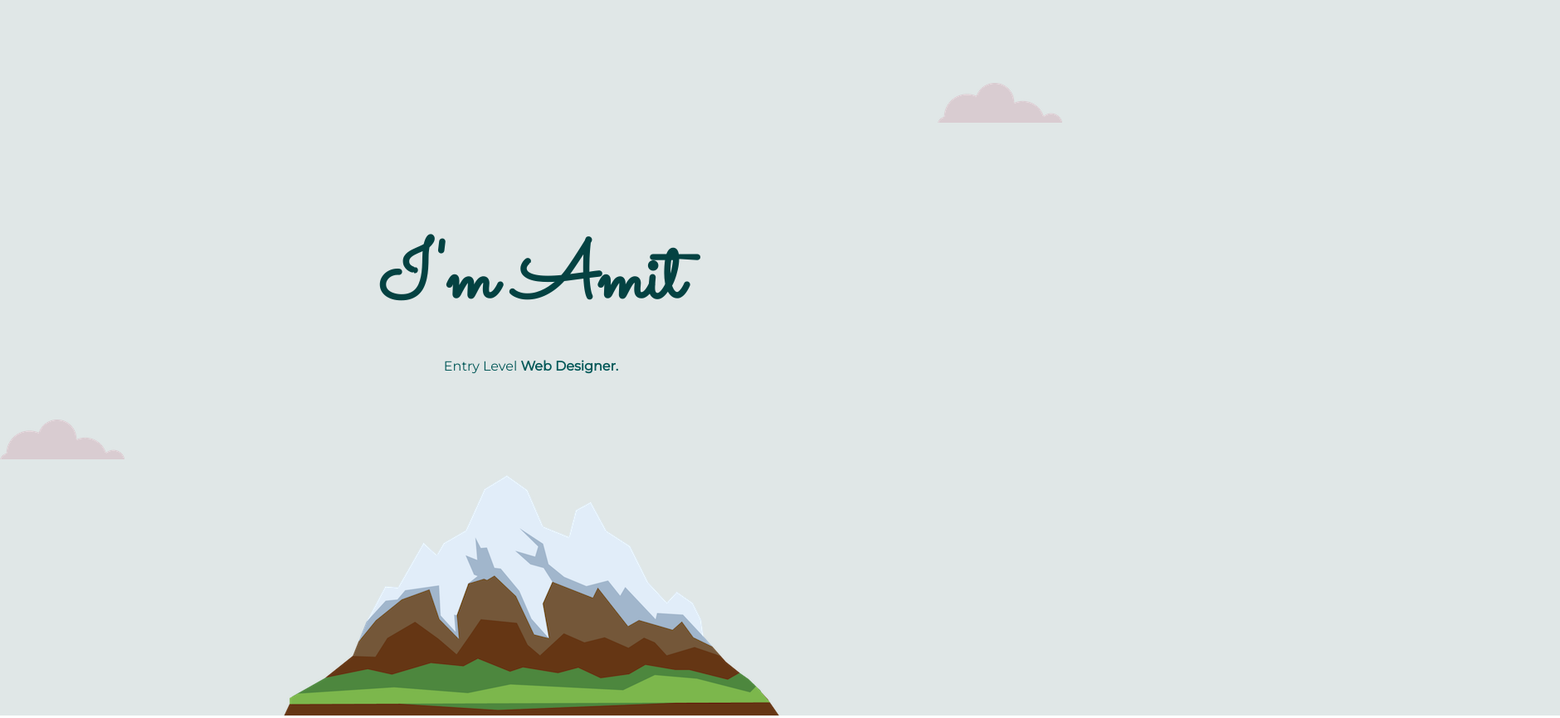
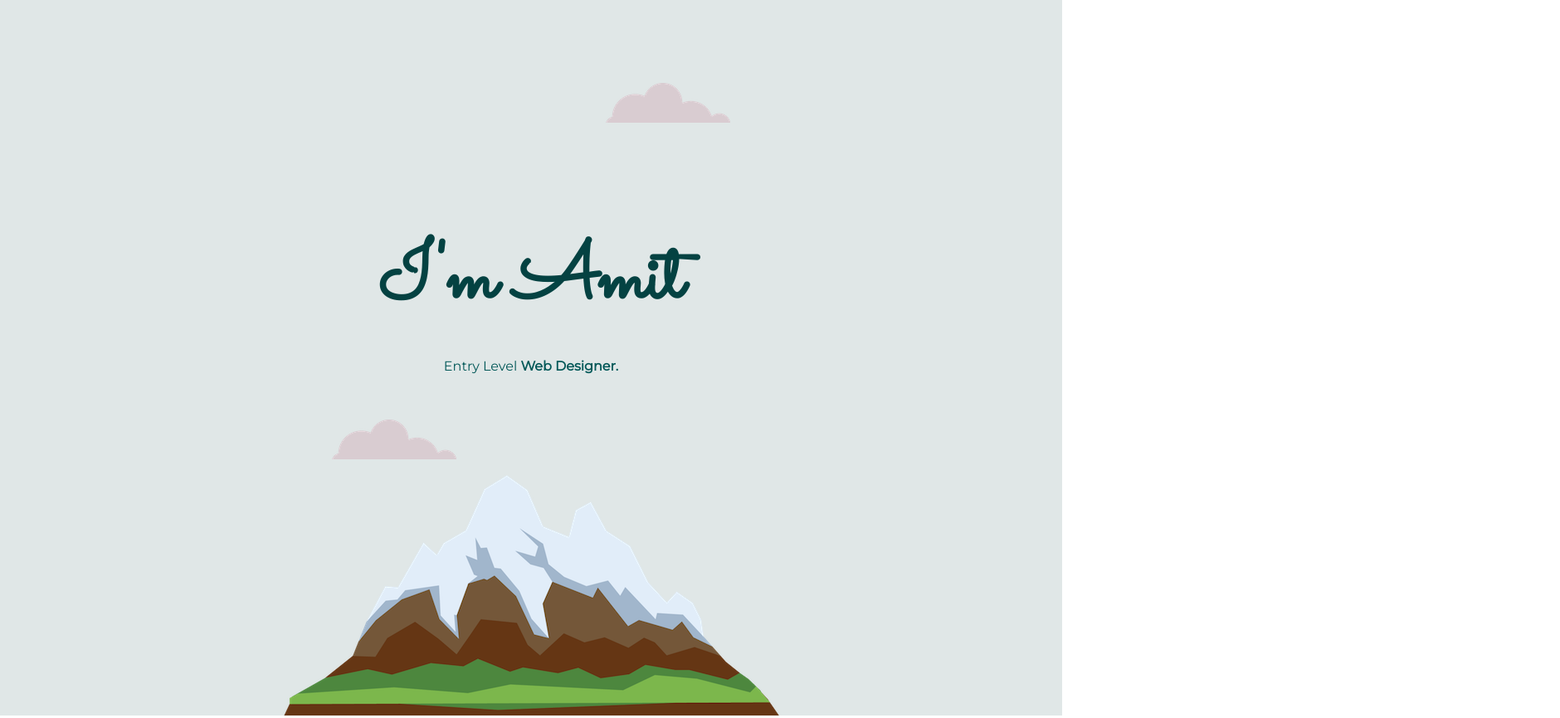
Before and after one commit to amitkapoor403/Resume, a plain HTML site: page index.html in a window 1280 px wide. Shown: the top 866 px of the page at 83% size, 1880 px wide, since content can reach past the window. Drawn offline with Linux system fonts and the light colour scheme.

Commit message:
Update style.css

```diff
--- a/style.css
+++ b/style.css
@@ -53,22 +53,16 @@ hr {
     border-bottom-radius: 25%;
 }
 
-@media (min-width: 360px) {
-    .top-container {
-        margin-left: -600px;
-        margin-right: -600px;
-    }
-}
 
 .top-cloud {
     position: absolute;
-    right: 600px;
+    right: 400px;
     top: 100px;
 }
 
 .bottom-cloud {
     position: absolute;
-    left: 600px;
+    left: 400px;
 }
 
 .middle-container {
```
